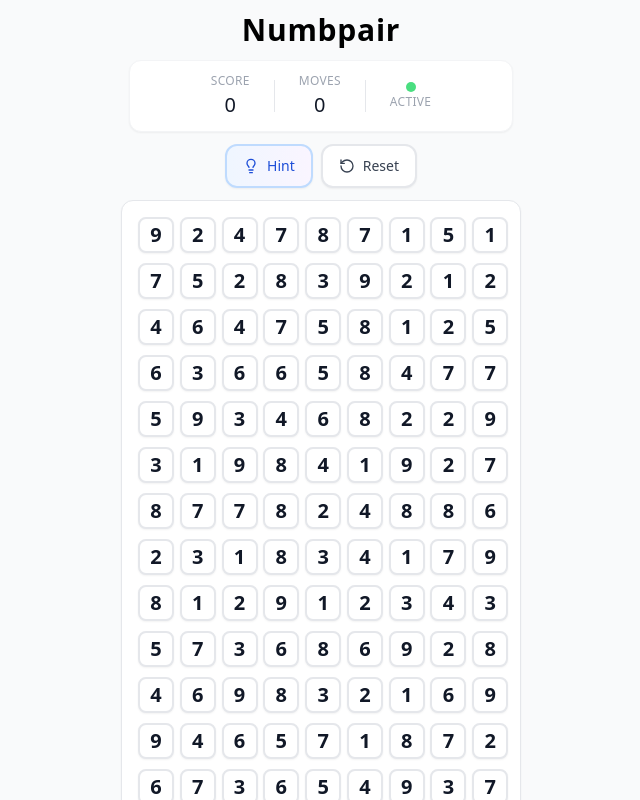
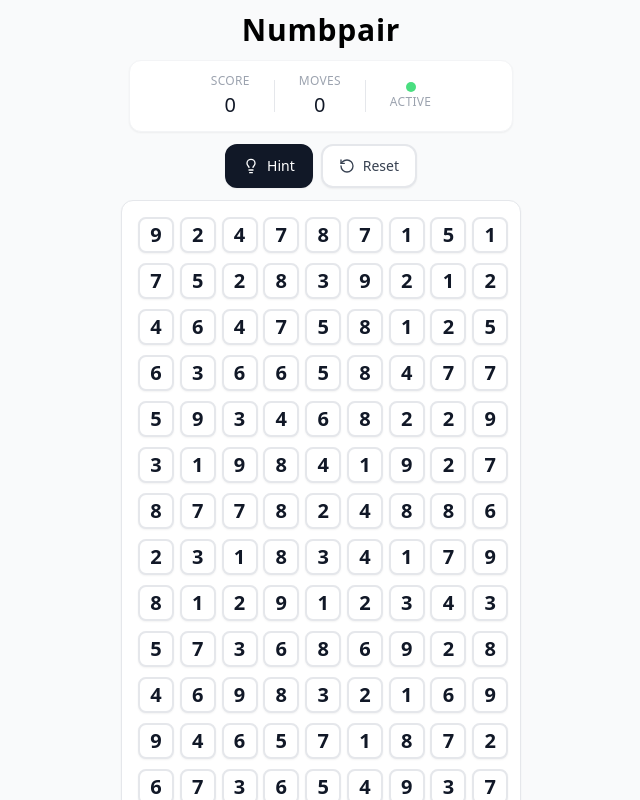
Before and after one commit to aswinmv/numbpair, a React (Vite) app: page / in a window 1280 px wide. Both pictures are taken after a click on the button "Start Game". Shown: the whole page, without its empty margins (319-959 px from the left). Built offline with nearby package versions, Linux system fonts and the light colour scheme.

Commit message:
Update hint button to primary style

```diff
--- a/src/components/GameControls.tsx
+++ b/src/components/GameControls.tsx
@@ -39,13 +39,6 @@ export const GameControls: React.FC<GameControlsProps> = ({
     active:bg-gray-100
   `;
 
-  const hintButton = `
-    ${buttonClasses}
-    bg-gradient-to-r from-blue-50 to-purple-50 text-blue-700 border-blue-200
-    hover:from-blue-100 hover:to-purple-100 hover:border-blue-300 hover:shadow-md
-    hover:text-blue-800 active:from-blue-200 active:to-purple-200
-  `;
-
   const accentButton = `
     ${buttonClasses}
     bg-green-50 text-green-700 border-green-200
@@ -74,7 +67,7 @@ export const GameControls: React.FC<GameControlsProps> = ({
           </button>
         )}
 
-        <button onClick={onGetHint} className={hintButton}>
+        <button onClick={onGetHint} className={primaryButton}>
           <Lightbulb className="w-4 h-4" />
           <span>Hint</span>
         </button>
```
